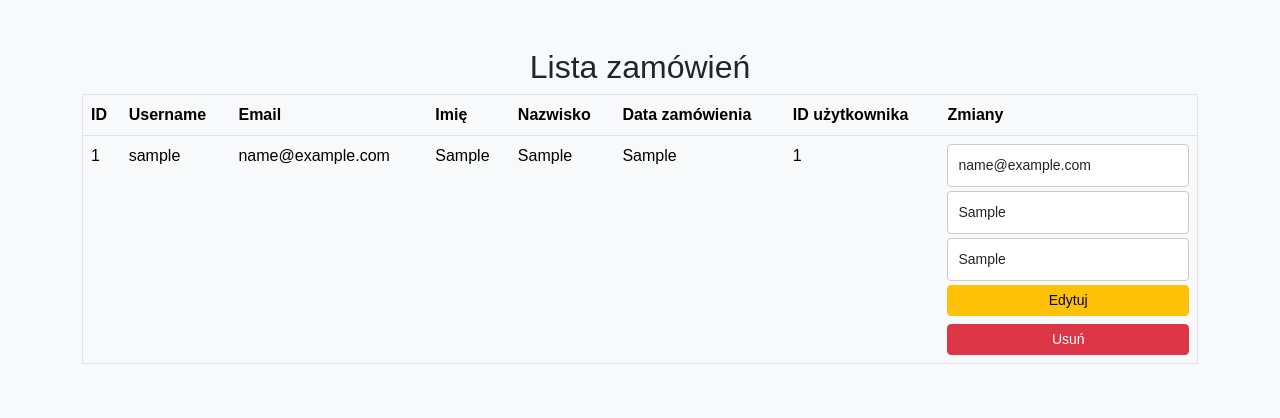
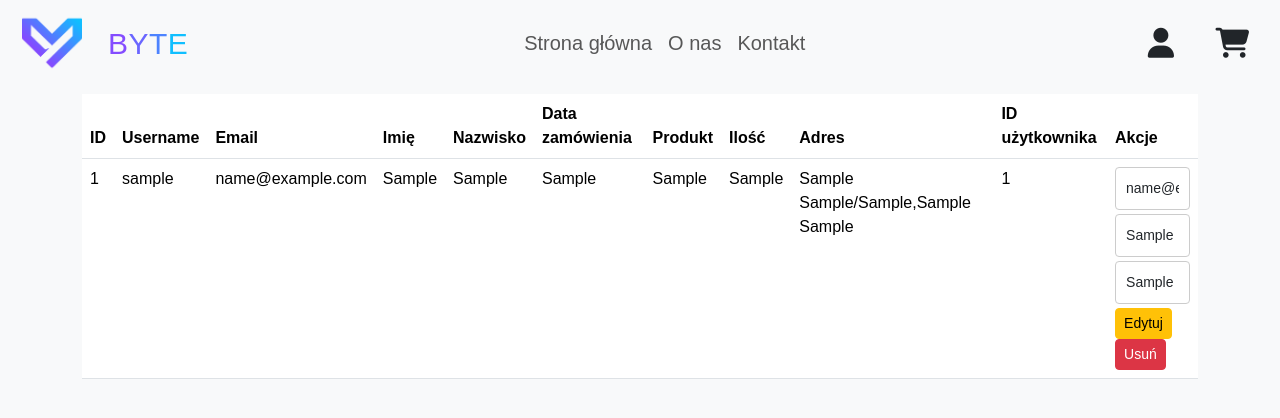
Before and after one commit to gajoes/projekt_gajoherni, a PHP site: page /zarzadzaj_zamowieniami.php in a window 1280 px wide. Shown: the top 418 px of the page. Run offline with PHP 8.4, Linux system fonts and the light colour scheme; the visitor is signed in with stand-in values (Sample User, id 1); tables that the repository leaves empty or names only in its code hold one stand-in row (values such as "Sample post"); some libraries are stand-ins or nearby versions; some web fonts are replaced.

Commit message:
na chwile odszedlem i juz blad znalazlem, teraz w zarzadzaniu zamowieniami widac tez adres produkt jaki uzytkownik zamowil i jego ilosc

```diff
--- a/projekt/zarzadzaj_zamowieniami.php
+++ b/projekt/zarzadzaj_zamowieniami.php
@@ -36,7 +36,18 @@ if ($_SERVER['REQUEST_METHOD']==='POST' &&isset($_POST['delete_order'])){
     }
 }
 
-$query =$conn->prepare("SELECT * FROM zamowienia");
+$query =$conn->prepare("
+    SELECT z.id_zamowienia,z.username,z.email,z.imie,z.nazwisko,z.data_zamowienia,z.id_uzytkownika,p.nazwa AS nazwa_produktu,zp.ilosc,
+        CONCAT(za.ulica,' ',za.nr_domu,'/',za.nr_mieszkania,',',za.miasto,' ',za.kod_pocztowy) AS adres
+    FROM
+        zamowienia z
+    LEFT JOIN
+        zamowienia_produkty zp ON z.id_zamowienia=zp.id_zamowienia
+    LEFT JOIN
+        produkty p ON zp.id_produktu = p.id_produktu
+    LEFT JOIN
+        zamowienia_adresy za ON z.id_zamowienia=za.id_zamowienia
+");
 $query->execute();
 $orders =$query->get_result();
 ?>
@@ -51,7 +62,36 @@ $orders =$query->get_result();
     <script src="https://kit.fontawesome.com/78fa2015f8.js" crossorigin="anonymous"></script>
 </head>
 <body class="bg-light text-dark">
-<nav class="navbar navbar-expand-lg navbar-light bg-light">
+<nav class="navbar navbar-expand-lg navbar-light bg-light navbar-elements-font">
+    <div class="container-fluid">
+        <a class="navbar-brand">
+            <img src="./css/img/Tech.png" width="30" height="30" class="d-inline-block align-top brand-logo-sizing" alt="Jurzyk">
+            <a class="navbar-brand navbar-custom-font"><span class="logop1">B</span><span class="logop2">Y</span><span class="logop3">T</span><span class="logop4">E</span></a>
+            <button class="navbar-toggler" type="button" data-bs-toggle="collapse" data-bs-target="#navbarNavDropdown" aria-controls="navbarNavDropdown" aria-expanded="false" aria-label="Toggle navigation">
+                <span class="navbar-toggler-icon"></span>
+            </button>
+            <div class="collapse navbar-collapse justify-content-center" id="navbarNavDropdown">
+                <ul class="navbar-nav">
+                    <li class="nav-item active">
+                        <a class="nav-link" href="./index.php">Strona główna <span class="sr-only">(Aktualnie włączone)</span></a>
+                    </li>
+                    <li class="nav-item">
+                        <a class="nav-link" href="./about.php">O nas</a>
+                    </li>
+                    <li class="nav-item">
+                        <a class="nav-link" href="./kontakt.php">Kontakt</a>
+                    </li>
+                </ul>
+            </div>
+            <div class="d-flex align-items-center">
+                <a class="nav-link" href="login.php">
+                    <i class="fa-solid fa-user fa-xl fa-fw navicon"></i>
+                </a>
+                <a class="nav-link" href="#">
+                    <i class="fa-solid fa-cart-shopping fa-xl fa-fw navicon"></i>
+                </a>
+            </div>
+    </div>
 </nav>
 <div class="container mt-5">
     <?php if (!empty($wiadomosc)): ?>
@@ -60,8 +100,8 @@ $orders =$query->get_result();
         </div>
     <?php endif; ?>
     <h2 class="text-center">Lista zamówień</h2>
-    <table class="table table-light table-hover border">
-        <thead class="thead-light">
+    <table class="table table-hover">
+        <thead>
             <tr>
                 <th>ID</th>
                 <th>Username</th>
@@ -69,12 +109,15 @@ $orders =$query->get_result();
                 <th>Imię</th>
                 <th>Nazwisko</th>
                 <th>Data zamówienia</th>
+                <th>Produkt</th>
+                <th>Ilość</th>
+                <th>Adres</th>
                 <th>ID użytkownika</th>
-                <th>Zmiany</th>
+                <th>Akcje</th>
             </tr>
         </thead>
         <tbody>
-            <?php while ($order =$orders->fetch_assoc()): ?>
+            <?php while ($order = $orders->fetch_assoc()): ?>
                 <tr>
                     <td><?php echo htmlspecialchars($order['id_zamowienia']); ?></td>
                     <td><?php echo htmlspecialchars($order['username']); ?></td>
@@ -82,6 +125,9 @@ $orders =$query->get_result();
                     <td><?php echo htmlspecialchars($order['imie']); ?></td>
                     <td><?php echo htmlspecialchars($order['nazwisko']); ?></td>
                     <td><?php echo htmlspecialchars($order['data_zamowienia']); ?></td>
+                    <td><?php echo htmlspecialchars($order['nazwa_produktu']); ?></td>
+                    <td><?php echo htmlspecialchars($order['ilosc']); ?></td>
+                    <td><?php echo htmlspecialchars($order['adres']); ?></td>
                     <td><?php echo htmlspecialchars($order['id_uzytkownika']); ?></td>
                     <td>
                         <form method="POST" class="d-inline">
@@ -89,11 +135,11 @@ $orders =$query->get_result();
                             <input type="email" name="email" value="<?php echo htmlspecialchars($order['email']); ?>" class="form-control form-control-sm mb-1" required>
                             <input type="text" name="imie" value="<?php echo htmlspecialchars($order['imie']); ?>" class="form-control form-control-sm mb-1" required>
                             <input type="text" name="nazwisko" value="<?php echo htmlspecialchars($order['nazwisko']); ?>" class="form-control form-control-sm mb-1" required>
-                            <button type="submit" name="edit_order" class="btn btn-warning btn-sm w-100 mb-2">Edytuj</button>
+                            <button type="submit" name="edit_order" class="btn btn-warning btn-sm">Edytuj</button>
                         </form>
                         <form method="POST" class="d-inline">
                             <input type="hidden" name="id" value="<?php echo $order['id_zamowienia']; ?>">
-                            <button type="submit" name="delete_order" class="btn btn-danger btn-sm w-100">Usuń</button>
+                            <button type="submit" name="delete_order" class="btn btn-danger btn-sm">Usuń</button>
                         </form>
                     </td>
                 </tr>
```
